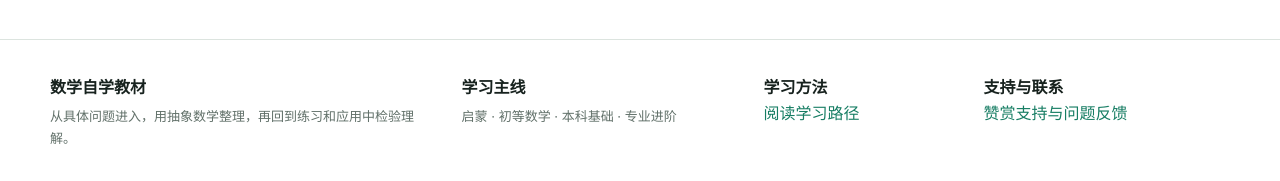
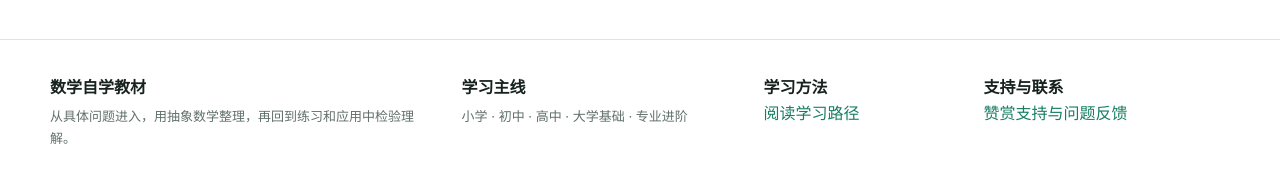
Before and after one commit to yuanwenbo1/mathematics, a Jekyll site: the page built from index.md, in a window 1280 px wide and 900 px high, scrolled down 2029 px. Shown: the part 716-897 px from the top of the window. Built offline with Jekyll 4.4.1, drawn with Linux system fonts in a browser that asks for light colours.

Commit message:
Align remaining site labels with K-12 curriculum

```diff
--- a/_layouts/base.html
+++ b/_layouts/base.html
@@ -47,7 +47,7 @@
         </div>
         <div>
           <span>学习主线</span>
-          <p>启蒙 · 初等数学 · 本科基础 · 专业进阶</p>
+          <p>小学 · 初中 · 高中 · 大学基础 · 专业进阶</p>
         </div>
         <div>
           <span>学习方法</span>
--- a/assets/js/site.js
+++ b/assets/js/site.js
@@ -86,7 +86,7 @@
       const nextCourse = nextId ? document.querySelector(`.course-row[data-course-id="${nextId}"]`) : null;
       if (nextCourse) {
         continueLink.href = nextCourse.href;
-        continueLink.firstChild.textContent = count ? "继续学习 " : "开始第一册 ";
+        continueLink.firstChild.textContent = count ? "继续学习 " : "从小学数学开始 ";
       } else if (count === courseOrder.length) {
         continueLink.href = document.querySelector(".site-nav a[href*='/library/']")?.href || continueLink.href;
         continueLink.firstChild.textContent = "查看教材目录 ";
```
